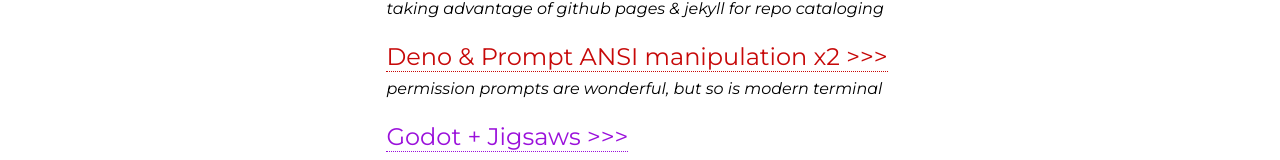
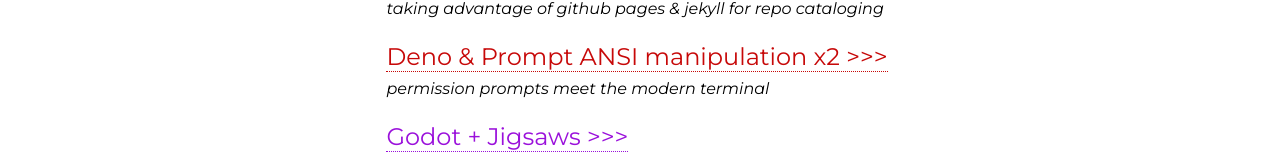
Before and after one commit to LeoDog896/webpage, a SvelteKit app: page / in a window 1280 px wide. Shown: the part 127-287 px from the top of the page. Built offline with nearby package versions, Linux system fonts and the light colour scheme.

Commit message:
fix: make description make tangible sense

```diff
--- a/src/routes/+page.svelte
+++ b/src/routes/+page.svelte
@@ -19,7 +19,7 @@
 		},
 		{
 			name: 'Deno & Prompt ANSI manipulation x2',
-			description: 'permission prompts are wonderful, but so is modern terminal',
+			description: 'permission prompts meet the modern terminal',
 			href: 'article/deno-ansi-injection',
 			type: 'security'
 		},
```
Also changed, not shown: src/routes/article/deno-ansi-injection/+page.md (+1 -1 lines).
